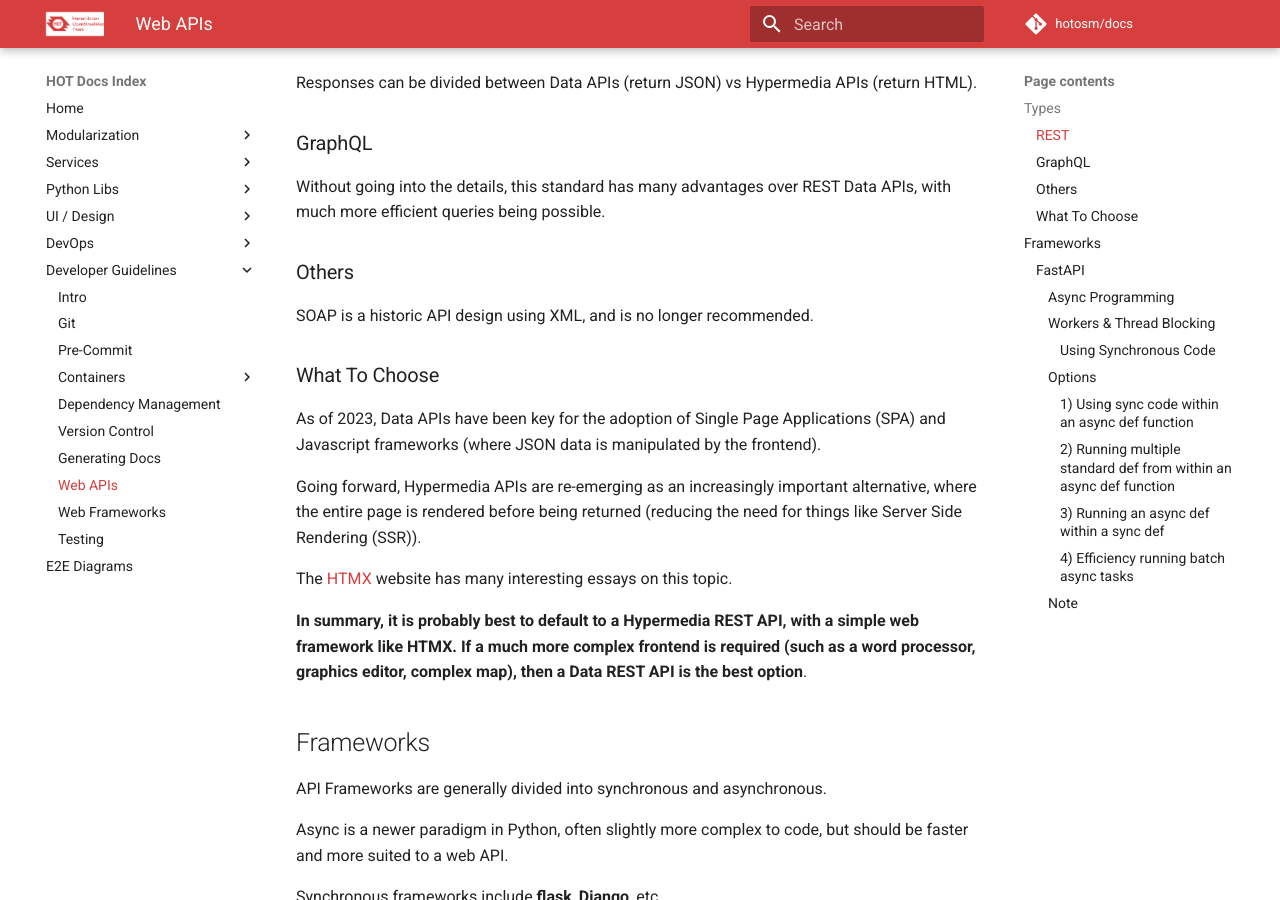
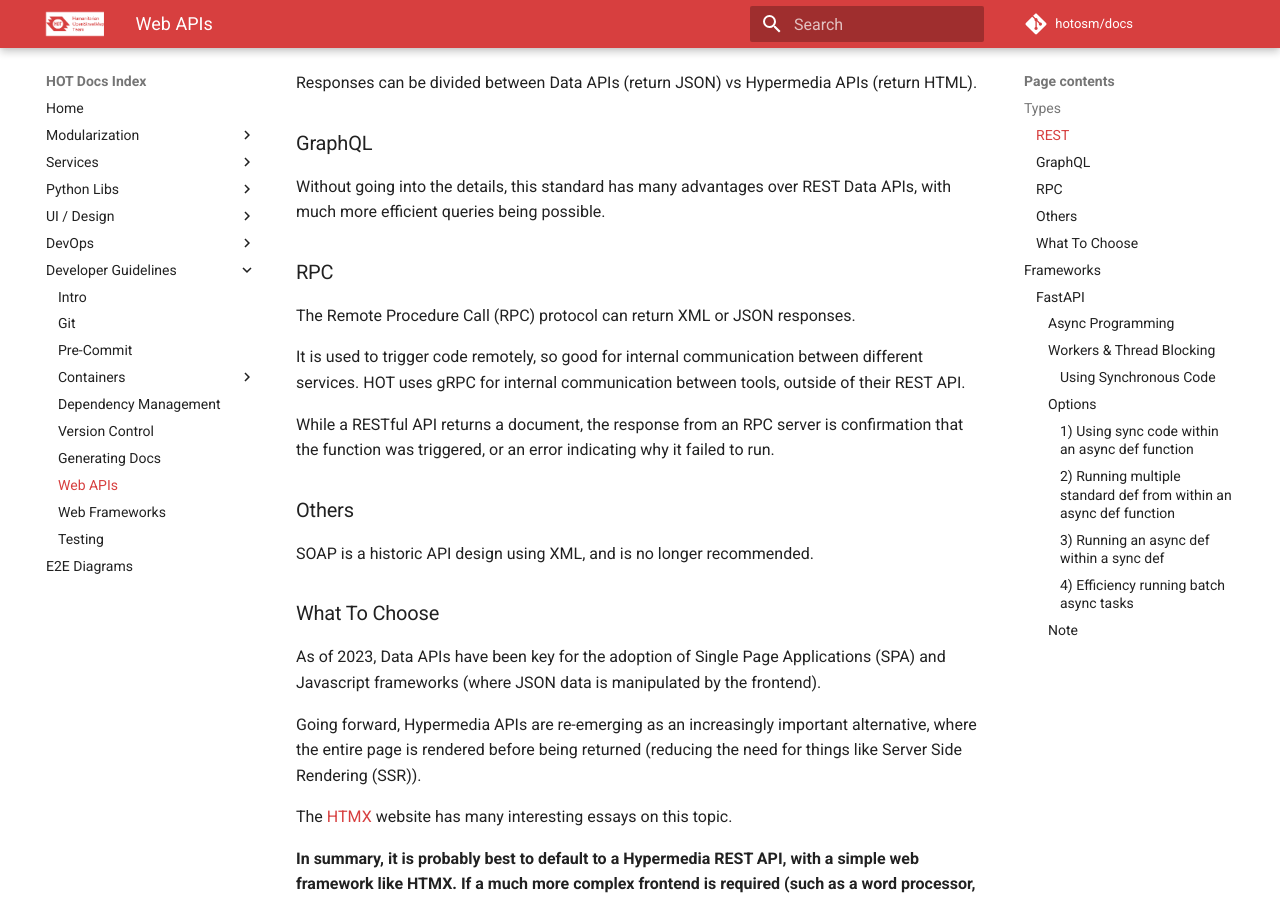
Before and after one commit to hotosm/docs, an MkDocs documentation site: the page built from docs/dev-guide/web-apis.md, in a window 1280 px wide and 900 px high, scrolled down 373 px. Built offline with MkDocs 1.6.1 and Material for MkDocs 9.7.7, drawn with Linux system fonts in a browser that asks for light colours; comment, search, counter and statistics services are not loaded.

Commit message:
docs: add rpc to api types

```diff
--- a/docs/dev-guide/web-apis.md
+++ b/docs/dev-guide/web-apis.md
@@ -19,6 +19,19 @@ APIs (return HTML).
 
 Without going into the details, this standard has many advantages over
 REST Data APIs, with much more efficient queries being possible.
+
+### RPC
+
+The Remote Procedure Call (RPC) protocol can return XML or JSON responses.
+
+It is used to trigger code remotely, so good for internal communication
+between different services.
+HOT uses gRPC for internal communication between tools, outside of their
+REST API.
+
+While a RESTful API returns a document, the response from an RPC server is
+confirmation that the function was triggered, or an error indicating why
+it failed to run.
 
 ### Others
 
```
